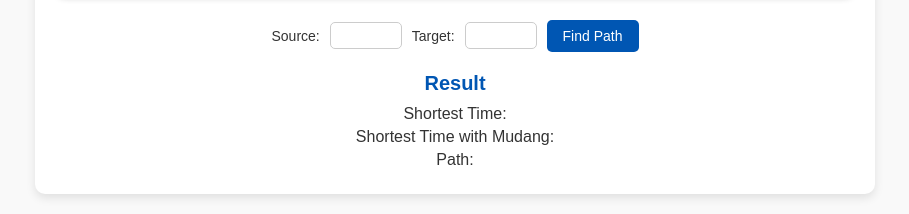
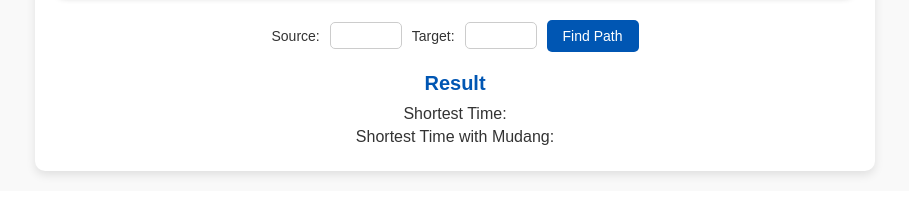
Before and after one commit to algorithm-Y/Gachon-Map, a Flask app: page / in a window 1280 px wide. Shown: the part 715-929 px from the top of the page, without its empty margins (185-1094 px from the left). After the commit the page ends 893 px from the top, so only its background shows below. Run offline with Flask 3, Linux system fonts and the light colour scheme.

Commit message:
mudang calculation

```diff
--- a/templates/index.html
+++ b/templates/index.html
@@ -142,9 +142,9 @@
         <!-- 결과 영역 -->
         <div id="result">
             <h2>Result</h2>
-            <p id="distance">Shortest Time: <span style="font-weight: bold;"></span></p>
-            <p id="">Shortest Time with Mudang: <span style="font-weight: bold;"></span></p>
-            <p id="path">Path: <span style="font-weight: bold;"></span></p>
+            <p id="time">Shortest Time: <span style="font-weight: bold;"></span></p>
+            <p id="time_mde">Shortest Time with Mudang: <span style="font-weight: bold;"></span></p>
+            <!-- <p id="path">Path: <span style="font-weight: bold;"></span></p> -->
         </div>
     </div>
 
@@ -162,12 +162,14 @@
 
             const data = await response.json();
 
-            if (data.distance === null) {
-                document.getElementById('distance').textContent = "No path found.";
-                document.getElementById('path').textContent = "";
+            if (data.time === null) {
+                document.getElementById('time').textContent = "No path found.";
+                document.getElementById('time_mde').textContent = "No path found.";
+                //document.getElementById('path').textContent = "";
             } else {
-                document.getElementById('distance').textContent = `Shortest Distance: ${data.distance}`;
-                document.getElementById('path').textContent = `Path: ${data.path}`;
+                document.getElementById('time').textContent = `Shortest Time: ${data.time} Seconds`;
+                document.getElementById('time_mde').textContent = `Shortest Time with Mudang: ${data.time_mde} Seconds`;
+                //document.getElementById('path').textContent = `Path: ${data.path}`;
                 // 결과 이미지를 교체
                 const mapImage = document.getElementById('map-image');
                 mapImage.src = `/${data.image_path}`;
```
